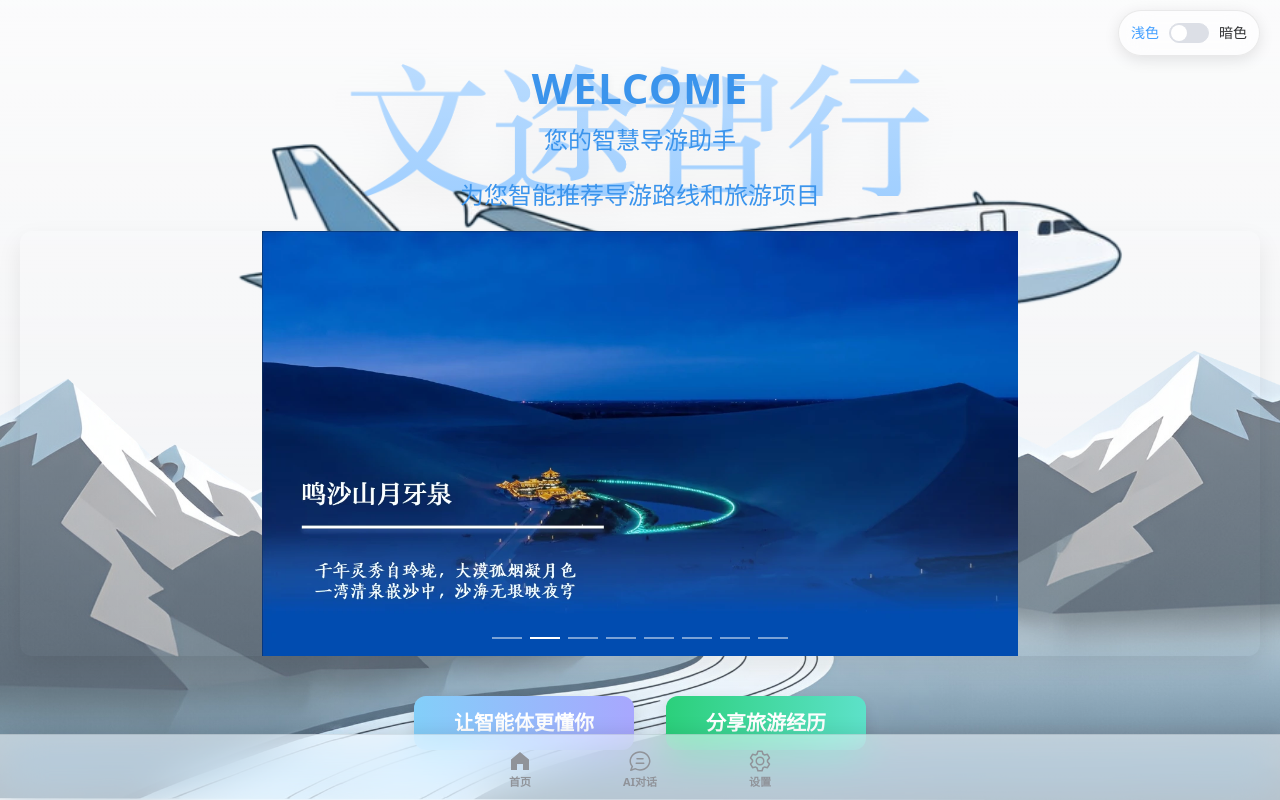
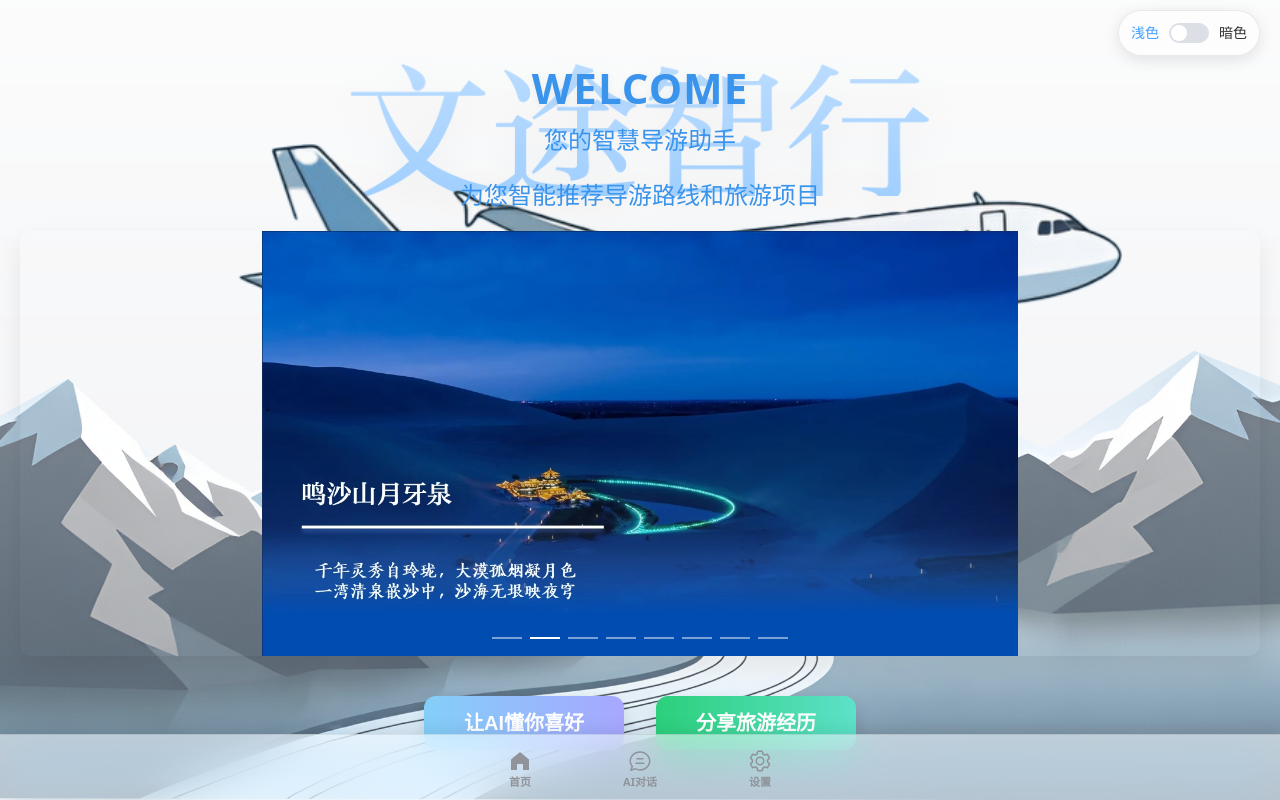
Before and after one commit to Murchey/hpu-guider-agent-mobile, a Vue app: page / in a window 1280 px wide. Built offline with nearby package versions, Linux system fonts and the light colour scheme; a web font is replaced by a local one.

Commit message:
更换按钮文字

```diff
--- a/src/components/IndexPage.vue
+++ b/src/components/IndexPage.vue
@@ -30,7 +30,7 @@
         <!-- 操作按钮 -->
         <div class="action-buttons">
           <el-button type="primary" size="large" round @click="dialogFormVisible = true" class="big-action-btn">
-            让智能体更懂你
+            让AI懂你喜好
           </el-button>
           <el-button type="success" size="large" round @click="handleSocialPublish" class="big-action-btn">
             分享旅游经历
```
